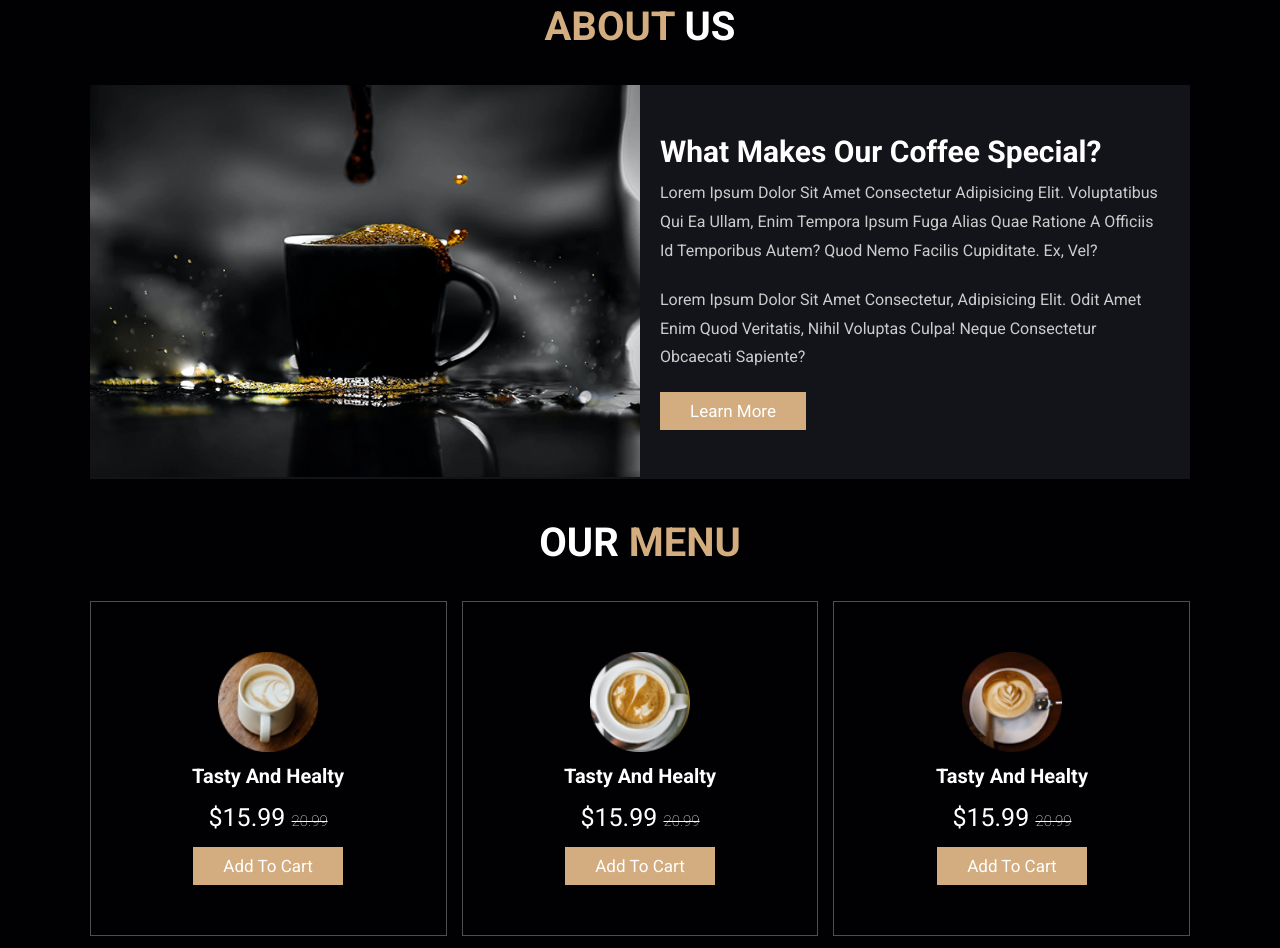
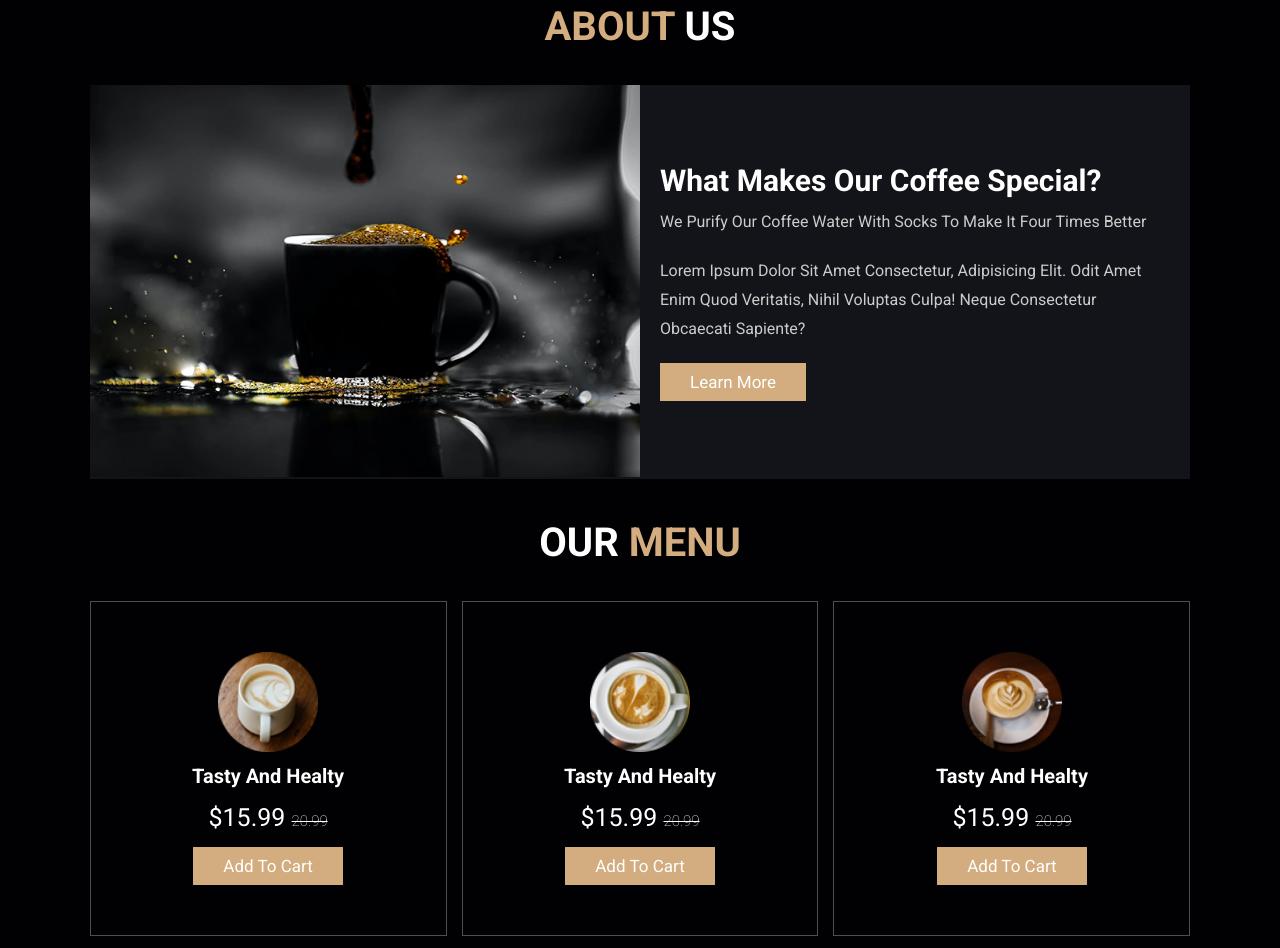
Before and after one commit to Mono-eyeddev/3.1-class, a plain HTML site: page index.html in a window 1280 px wide. Shown: the part 817-1765 px from the top of the page. Drawn offline with Linux system fonts and the light colour scheme; a script that the page names is missing.

Commit message:
still trying

```diff
--- a/index.html
+++ b/index.html
@@ -112,7 +112,7 @@
 
         <div class="content">
             <h3>what makes our coffee special?</h3>
-            <p>Lorem ipsum dolor sit amet consectetur adipisicing elit. Voluptatibus qui ea ullam, enim tempora ipsum fuga alias quae ratione a officiis id temporibus autem? Quod nemo facilis cupiditate. Ex, vel?</p>
+            <p>we purify our coffee water with socks to make it four times better</p>
             <p>Lorem ipsum dolor sit amet consectetur, adipisicing elit. Odit amet enim quod veritatis, nihil voluptas culpa! Neque consectetur obcaecati sapiente?</p>
             <a href="#" class="btn">learn more</a>
         </div>
```
